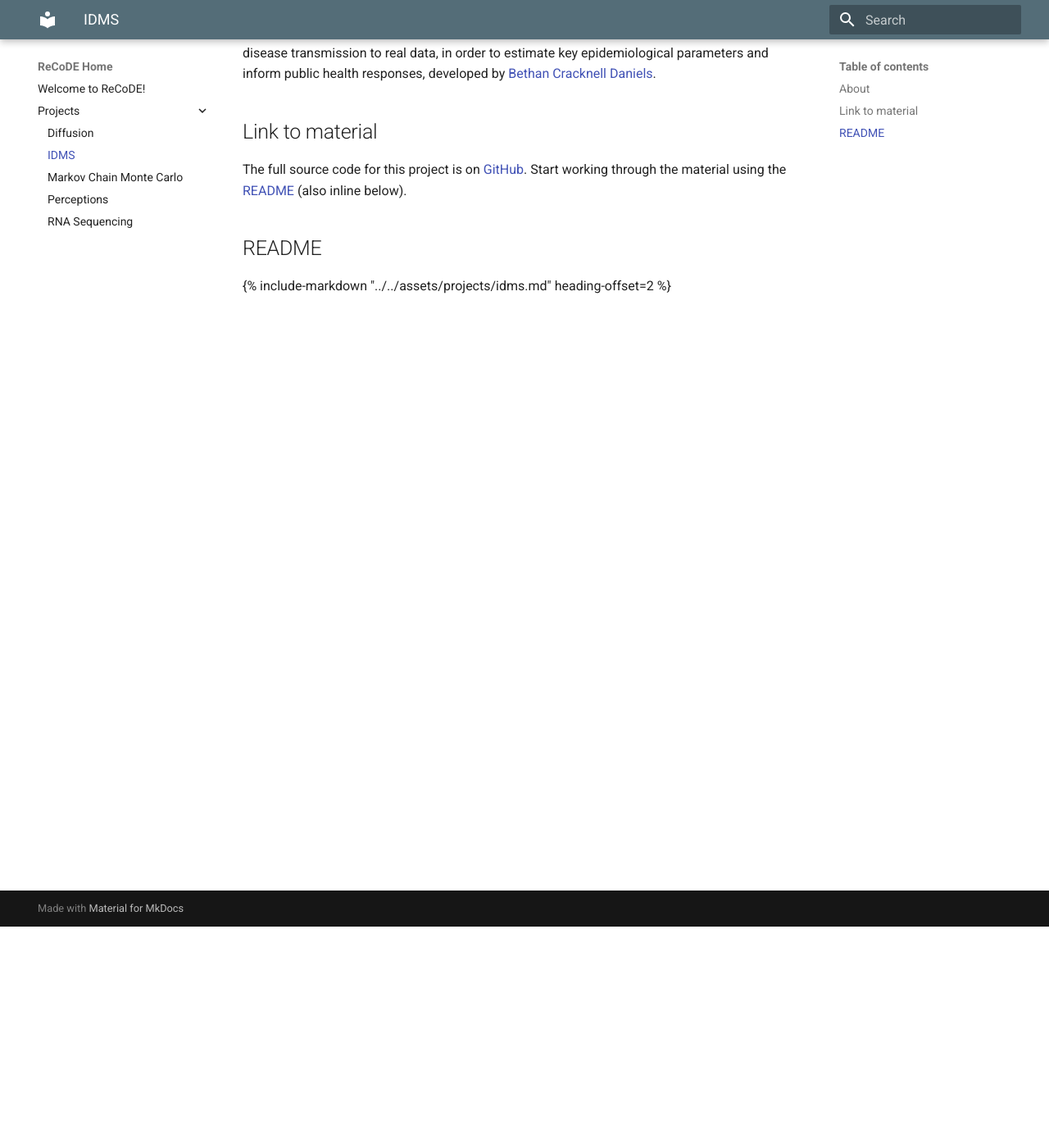
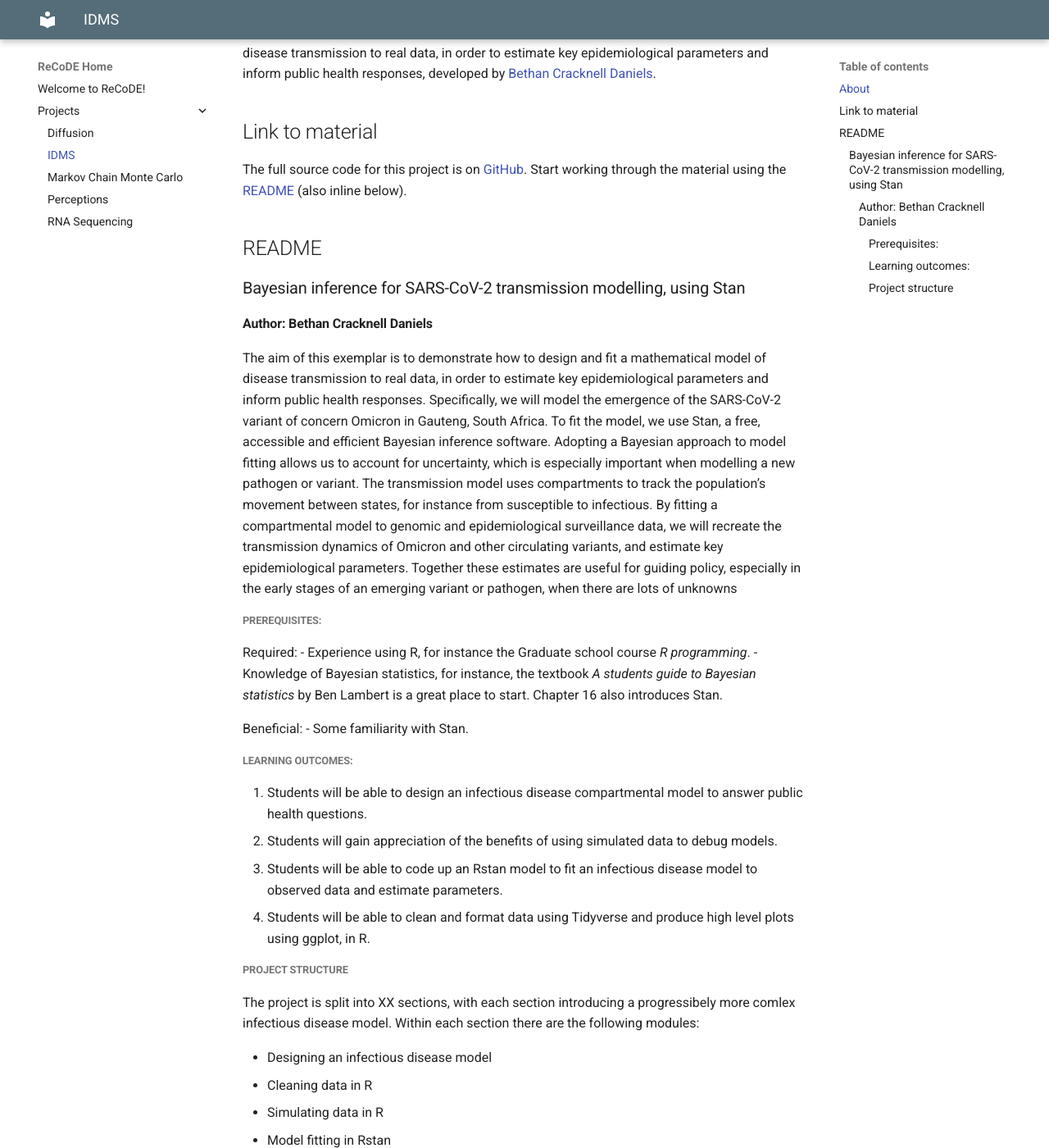
Before and after one commit to ImperialCollegeLondon/ReCoDE-home, an MkDocs documentation site: the page built from docs/projects/idms.md, in a window 1280 px wide and 1400 px high, scrolled down 270 px. Shown: the whole window at 82% size. Built offline with MkDocs 1.6.1 and Material for MkDocs 9.7.7, drawn with Linux system fonts in a browser that asks for light colours; some of the changed text lies outside the part shown.

Commit message:
feat: add IDMS example of inline README

```diff
--- /dev/null
+++ b/assets/projects/idms.md
@@ -0,0 +1,41 @@
+# Bayesian inference for SARS-CoV-2 transmission modelling, using Stan
+
+## Author: Bethan Cracknell Daniels
+
+The aim of this exemplar is to demonstrate how to design and fit a mathematical model of disease transmission to real data, in order to estimate key epidemiological parameters and inform public health responses. Specifically, we will model the emergence of the SARS-CoV-2 variant of concern Omicron in Gauteng, South Africa. To fit the model, we use Stan, a free, accessible and efficient Bayesian inference software. Adopting a Bayesian approach to model fitting allows us to account for uncertainty, which is especially important when modelling a new pathogen or variant. The transmission model uses compartments to track the population’s movement between states, for instance from susceptible to infectious. By fitting a compartmental model to genomic and epidemiological surveillance data, we will recreate the transmission dynamics of Omicron and other circulating variants, and estimate key epidemiological parameters. Together these estimates are useful for guiding policy, especially in the early stages of an emerging variant or pathogen, when there are lots of unknowns
+
+### Prerequisites:
+
+Required:
+- Experience using R, for instance the Graduate school course *R programming*.
+- Knowledge of Bayesian statistics, for instance, the textbook *A students guide to Bayesian statistics* by Ben Lambert is a great place to start. Chapter 16 also introduces Stan.
+
+Beneficial:
+- Some familiarity with Stan.
+
+### Learning outcomes:
+
+1.	Students will be able to design an infectious disease compartmental model to answer public health questions.
+2.	Students will gain appreciation of the benefits of using simulated data to debug models.
+3.	Students will be able to code up an Rstan model to fit an infectious disease model to observed data and estimate parameters.
+4.	Students will be able to clean and format data using Tidyverse and produce high level plots using ggplot, in R.
+
+### Project structure
+
+The project is split into XX sections, with each section introducing a progressibely more comlex infectious disease model. Within each section there are the following modules:
+
+- Designing an infectious disease model
+- Cleaning data in R
+- Simulating data in R
+- Model fitting in Rstan
+- Model diagnostics
+- Plotting results in R
+
+Excluding the first, each module will contain the following folders:
+
+- data
+- scripts
+- R (functions)
+- results / figures
+
+Moreover, each module will be accompanied  by lots of internal and external learning resources!
--- a/mkdocs.yml
+++ b/mkdocs.yml
@@ -12,3 +12,7 @@ theme:
   features:
     - navigation.instant
     - navigation.top
+
+plugins:
+  # https://github.com/mondeja/mkdocs-include-markdown-plugin
+  - include-markdown
```
Also changed, not shown: CHANGELOG.md (+1 -1 lines).
